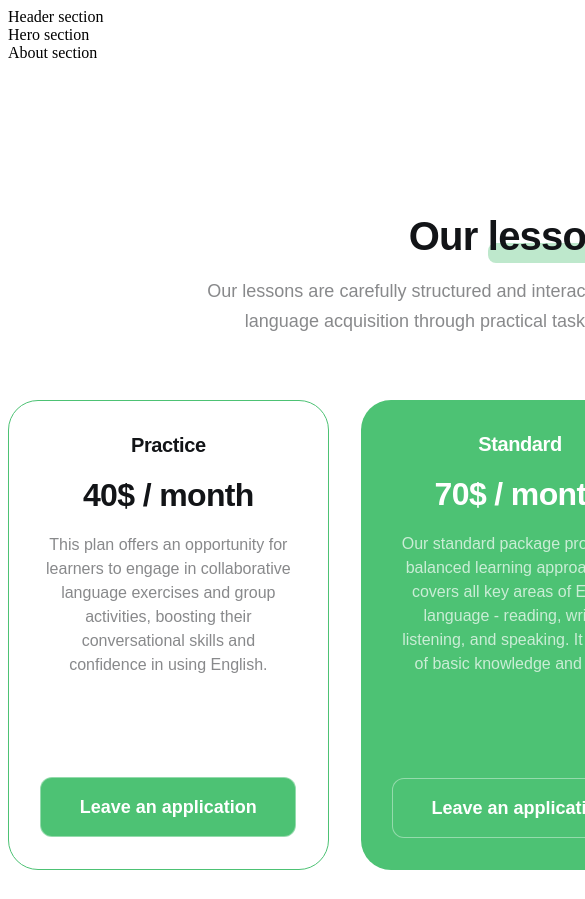
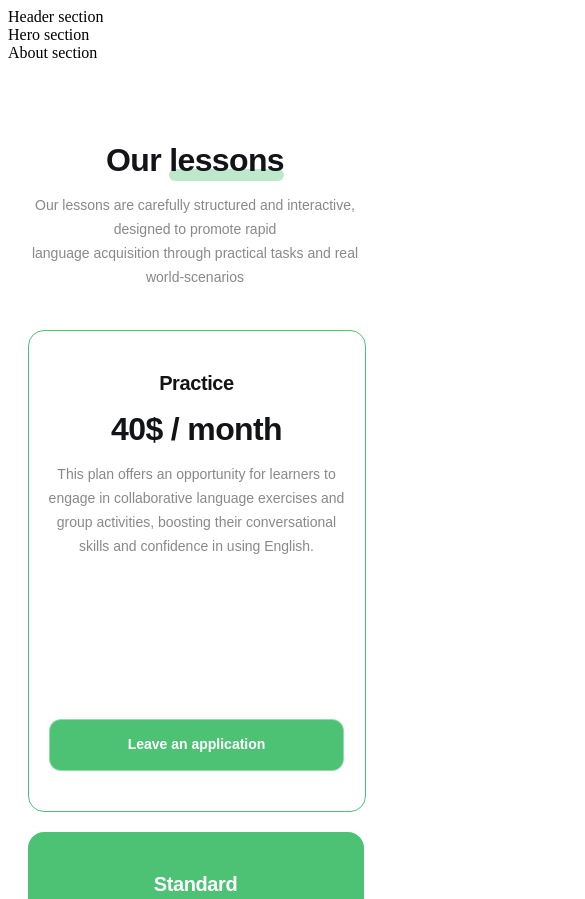
Before and after one commit to vosan/project-english3, a website: page src/index.html in a window 390 px wide. Shown: the top 899 px of the page, 585 px wide, since content can reach past the window. Drawn offline with nearby package versions, Linux system fonts and the light colour scheme; files that its build step writes are made by us from their sources; files whose address does not match are found by name.

Commit message:
mobile view basics added

```diff
--- a/src/components/lessons/lessons.css
+++ b/src/components/lessons/lessons.css
@@ -39,18 +39,167 @@ img {
 
 /* #endregion */
 
-/* :root {
-    --black: #121417;
-    --green: #4dc274;
-    --light-green: #d4fde1;
-    --dark-green: #38ae5f;
-    --gray: #f3f5f6;
-    --white: #fff;
-    --font-family: "Manrope", sans-serif;
-} */
+.lessons-section {
+    font-family: var(--font-family-main);
+    width: 335px;
+    margin: 80px auto;
+    display: flex;
+    flex-direction: column;
+}
+
+.lessons-title-info {
+    width: 335px;
+    display: flex;
+    flex-direction: column;
+    align-items: center;
+    margin: 0 auto 40px;
+}
+
+.section-title {
+    text-align: center;
+    margin: 0;
+    font-weight: var(--font-weight-bold);
+    font-size: 32px;
+    line-height: 113%;
+    letter-spacing: -0.02em;
+    text-align: center;
+    color: var(--color-black);
+}
+
+.section-title-marker {
+    position: relative;
+    z-index: 1;
+    display: inline-block;
+}
+
+.section-title-marker::before {
+    content: "";
+    position: absolute;
+    left: 0;
+    bottom: -3px;
+    width: 100%;
+    height: 12px;
+    z-index: -1;
+    background: #bee8cc;
+    border-radius: 8px;
+}
+
+.section-description {
+    margin: 0;
+    margin-top: 16px;
+    text-align: center;
+    font-weight: var(--font-weight-regular);
+    font-size: 14px;
+    line-height: 171%;
+    text-align: center;
+    color: rgba(18, 20, 23, 0.5);
+}
+
+.lessons-container {
+    padding: 0;
+    list-style-type: none;
+    display: flex;
+    flex-direction: column;
+    gap: 20px;
+}
+
+.lesson-card {
+    display: flex;
+    flex-direction: column;
+    border: 1px solid var(--color-green);
+    border-radius: 16px;
+    width: 336px;
+    min-height: 400px;
+    align-items: center;
+    padding: 40px 0;
+    gap: 16px;
+    background: var(--color-white);
+}
+
+.lesson-card:nth-child(2) {
+    border: none;
+    background: var(--color-green);
+    color: var(--color-white);
+}
+
+.lesson-title {
+    font-weight: var(--font-weight-bold);
+    font-size: 20px;
+    line-height: 120%;
+    letter-spacing: -0.02em;
+    text-align: center;
+    color: var(--color-black);
+}
+
+.lesson-card:nth-child(2) .lesson-title {
+    color: inherit;
+}
+
+.lesson-price {
+    font-family: var(--font-family-main);
+    font-weight: var(--font-weight-bold);
+    font-size: 32px;
+    line-height: 113%;
+    letter-spacing: -0.02em;
+    text-align: center;
+    color: var(--color-black);
+}
+
+.lesson-card:nth-child(2) .lesson-price {
+    color: inherit;
+}
+
+.lesson-description {
+    margin: 0;
+    margin-inline: 20px;
+    font-weight: var(--font-weight-regular);
+    font-size: 14px;
+    line-height: 171%;
+    text-align: center;
+    color: rgba(18, 20, 23, 0.5);
+}
+
+.lesson-card:nth-child(2) .lesson-description {
+    color: rgba(255, 255, 255, 0.7);
+}
+
+.lesson-card-btn {
+    border: 1px solid var(--color-border-white-alpha);
+    border-radius: 12px;
+    padding: 13px 77px;
+    width: 295px;
+    height: 52px;
+    background-color: var(--color-green);
+    margin-top: auto;
+    font-weight: var(--font-weight-bold);
+    font-size: 14px;
+    line-height: 171%;
+    color: var(--color-white);
+    transition: 300ms ease-in;
+    transition-property: color, background-color;
+}
+
+.lesson-card-btn:hover,
+.lesson-card-btn:active {
+    background-color: var(--color-green-active);
+}
+
+.lesson-card:nth-child(2) .lesson-card-btn:hover,
+.lesson-card:nth-child(2) .lesson-card-btn:active {
+    background-color: var(--color-white);
+    color: var(--color-green);
+}
 
 
-.lessons-section-wrapper{
+
+
+/* #region Tablet view */
+
+/* #endregion */
+
+/* #region Desktop view */
+@media only screen and (min-width: 1280px) {
+.lessons-section{
     font-family: var(--font-family-main);
     width: 1024px;
     margin:150px auto;
@@ -120,7 +269,7 @@ img {
     border: 1px solid var(--color-green);
     border-radius: 30px;
     width: 320px;
-    min-height: 404px;;
+    min-height: 404px;
     align-items: center;
     padding: 32px 0;
     gap: 16px;
@@ -141,6 +290,7 @@ img {
     text-align: center;
     color: var(--color-black);
 }
+
 .lesson-card:nth-child(2) .lesson-title{
     color: inherit;
 }
@@ -199,3 +349,7 @@ background-color: var(--color-green-active);
     background-color: var(--color-white);
     color: var(--color-green);
 }
+
+}
+
+/* #endregion */
--- a/src/components/lessons/lessons.html
+++ b/src/components/lessons/lessons.html
@@ -1,4 +1,4 @@
-<div class="lessons-section-wrapper">
+
     <div class="lessons-title-info">
     <h2 class="section-title">Our <span class="section-title-marker">lessons</span></h2>
     <p class="section-description">
@@ -38,4 +38,3 @@
         </li>
 
     </ul>
-</div>
```
